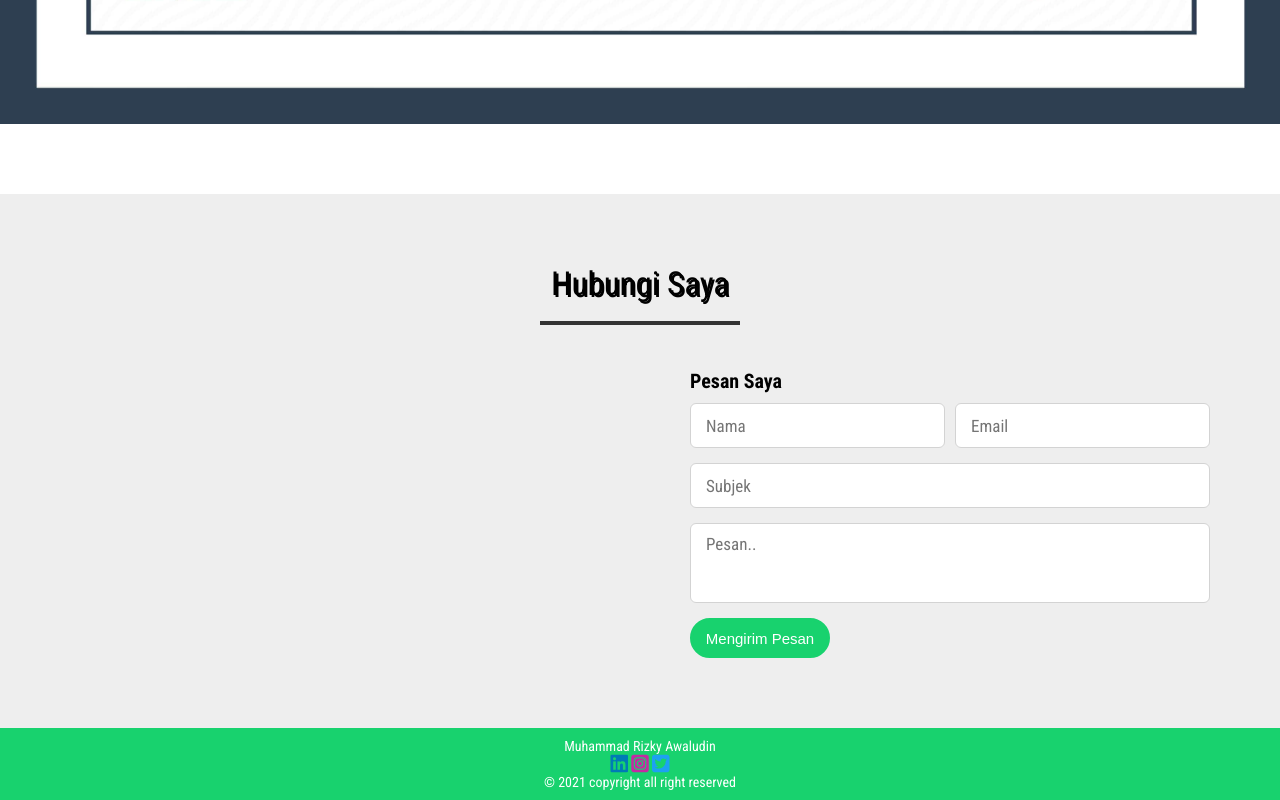
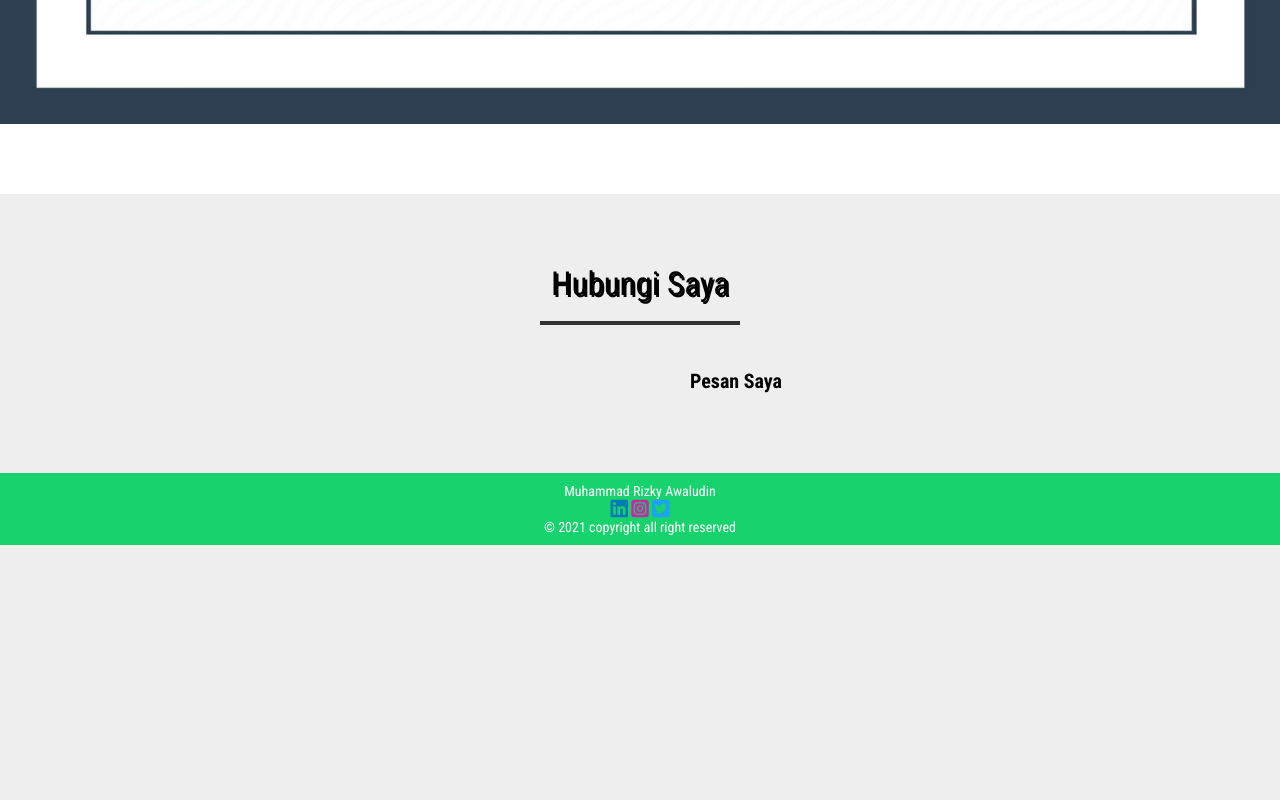
Before and after one commit to mrizkya/rezekimimiti, a plain HTML site: page index.html in a window 1280 px wide. Shown: the part 3475-4275 px from the top of the page. After the commit the page ends 4020 px from the top, so only its background shows below. Drawn offline with nearby package versions, Linux system fonts and the light colour scheme.

Commit message:
Update index.html

```diff
--- a/index.html
+++ b/index.html
@@ -473,25 +473,6 @@ body {
           <div class="column left"></div>
           <div class="column right">
             <div class="text">Pesan Saya</div>
-            <form action="#">
-              <div class="fields">
-                <div class="field name">
-                  <input type="text" placeholder="Nama" required />
-                </div>
-                <div class="field email">
-                  <input type="email" placeholder="Email" required />
-                </div>
-              </div>
-              <div class="field">
-                <input type="text" placeholder="Subjek" required />
-              </div>
-              <div class="field textarea">
-                <textarea cols="30" rows="10" placeholder="Pesan.." required></textarea>
-              </div>
-              <div class="button-area">
-                <button type="submit">Mengirim Pesan</button>
-              </div>
-            </form>
           </div>
         </div>
       </div>
```
